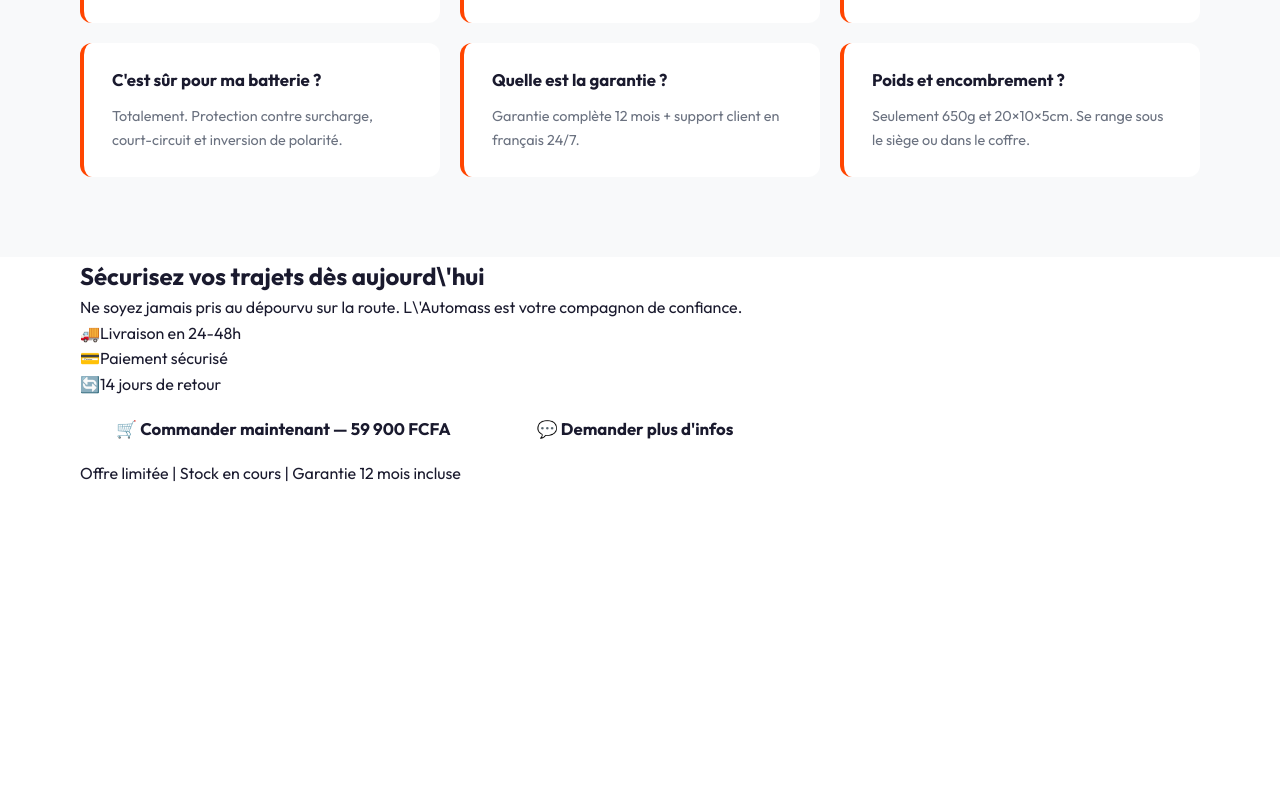
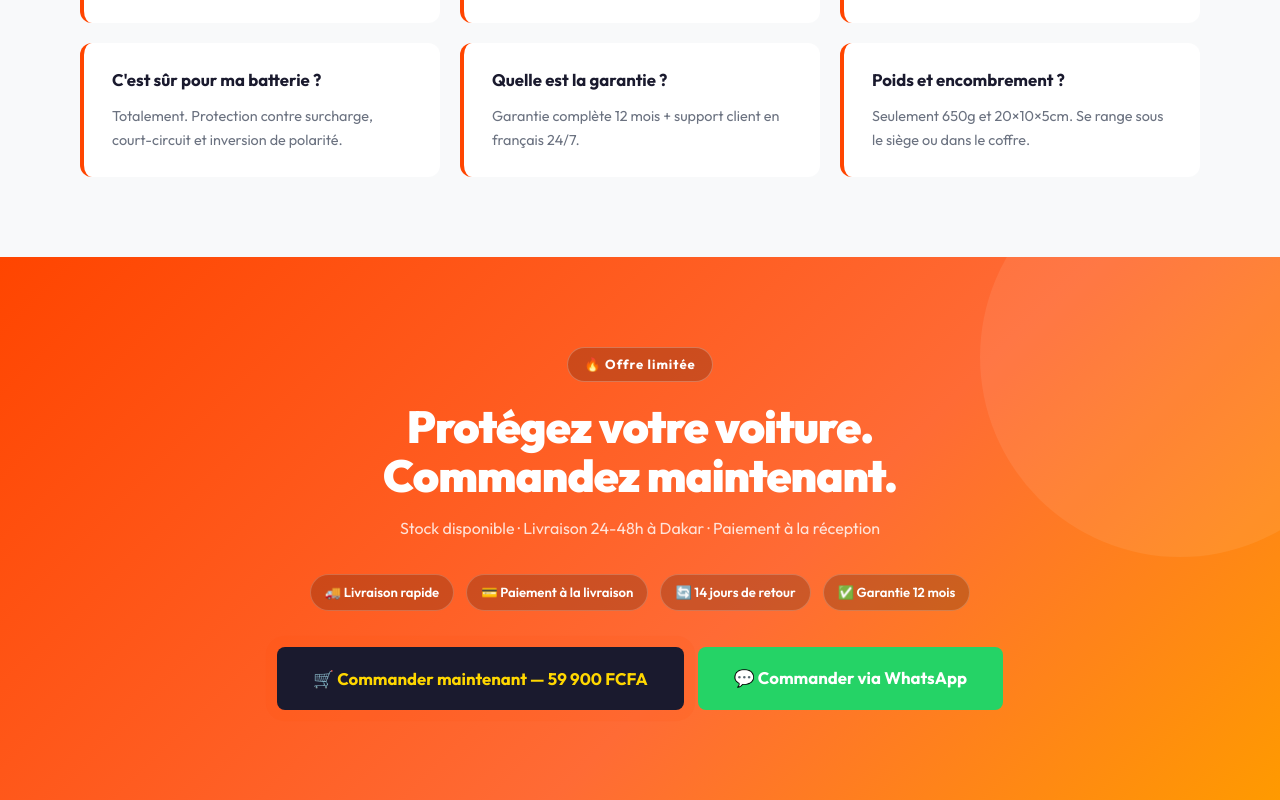
Before and after one commit to elhadjitwentyone/Automass, a Next.js app in the folder automass/: page / in a window 1280 px wide. Shown: the part 2503-3303 px from the top of the page. Before the commit the page ends 2989 px from the top, so only its background shows below. Built offline with nearby package versions, Linux system fonts and the light colour scheme.

Commit message:
feat: CTA gradient orange

```diff
--- a/automass/src/components/CTA.tsx
+++ b/automass/src/components/CTA.tsx
@@ -1,44 +1,38 @@
 'use client'
 
-const WHATSAPP_NUMBER = '221763202237'
-const WHATSAPP_MESSAGE = encodeURIComponent('Bonjour, je souhaite commander le Démarreur Portable 4-en-1 au prix de 59 900 FCFA.')
-const WHATSAPP_LINK = `https://wa.me/${WHATSAPP_NUMBER}?text=${WHATSAPP_MESSAGE}`
+import { useState } from 'react'
+import OrderModal from '@/components/OrderModal'
+
+const WHATSAPP_LINK = `https://wa.me/221763202237?text=${encodeURIComponent('Bonjour, je souhaite commander le Démarreur Portable 4-en-1 au prix de 59 900 FCFA.')}`
 
 export default function CTA() {
+  const [modal, setModal] = useState(false)
+
   return (
-    <section className="cta-section">
-      <div className="container">
-        <div className="cta-content">
-          <h2 className="cta-title">Sécurisez vos trajets dès aujourd\'hui</h2>
-          <p className="cta-subtitle">Ne soyez jamais pris au dépourvu sur la route. L\'Automass est votre compagnon de confiance.</p>
+    <>
+      <section className="cta-b">
+        <div className="cta-b-inner">
+          <div className="cta-b-badge">🔥 Offre limitée</div>
+          <h2 className="cta-b-title">Protégez votre voiture.<br />Commandez maintenant.</h2>
+          <p className="cta-b-sub">Stock disponible · Livraison 24-48h à Dakar · Paiement à la réception</p>
 
-          <div className="cta-highlights">
-            <div className="highlight">
-              <span className="highlight-icon">🚚</span>
-              <span>Livraison en 24-48h</span>
-            </div>
-            <div className="highlight">
-              <span className="highlight-icon">💳</span>
-              <span>Paiement sécurisé</span>
-            </div>
-            <div className="highlight">
-              <span className="highlight-icon">🔄</span>
-              <span>14 jours de retour</span>
-            </div>
+          <div className="cta-b-highlights">
+            {['🚚 Livraison rapide', '💳 Paiement à la livraison', '🔄 14 jours de retour', '✅ Garantie 12 mois'].map(h => (
+              <span key={h} className="cta-b-hl">{h}</span>
+            ))}
           </div>
 
-          <div className="button-group cta-buttons">
-            <a href={WHATSAPP_LINK} target="_blank" rel="noopener noreferrer" className="btn btn-primary btn-large">
+          <div className="button-group cta-b-btns">
+            <button className="btn btn-dark btn-large btn-pulse" onClick={() => setModal(true)}>
               🛒 Commander maintenant — 59 900 FCFA
-            </a>
-            <a href={WHATSAPP_LINK} target="_blank" rel="noopener noreferrer" className="btn btn-secondary btn-large">
-              💬 Demander plus d'infos
+            </button>
+            <a href={WHATSAPP_LINK} target="_blank" rel="noopener noreferrer" className="btn btn-whatsapp btn-large">
+              💬 Commander via WhatsApp
             </a>
           </div>
-
-          <p className="cta-note">Offre limitée | Stock en cours | Garantie 12 mois incluse</p>
         </div>
-      </div>
-    </section>
+      </section>
+      <OrderModal isOpen={modal} onClose={() => setModal(false)} />
+    </>
   )
 }
```
